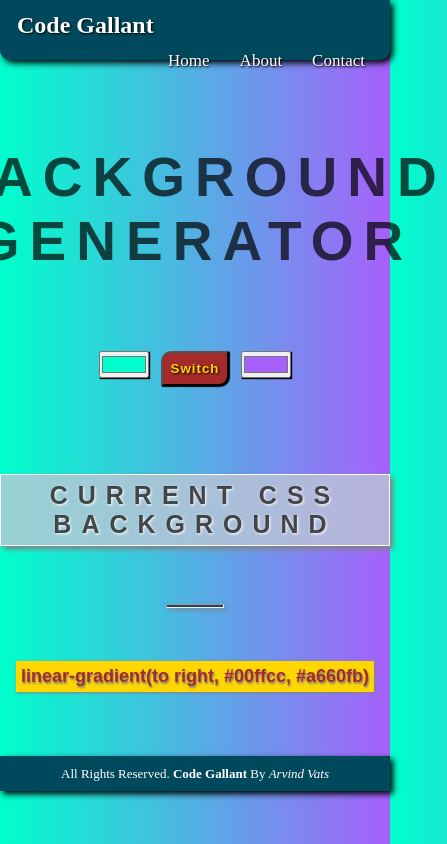
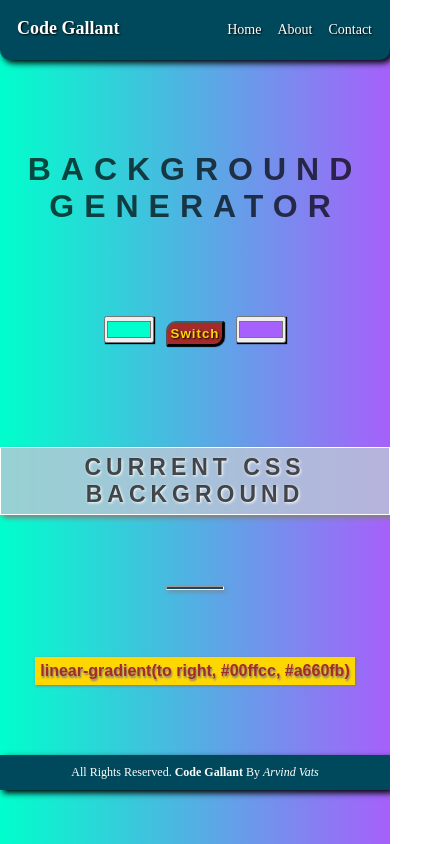
Before and after one commit to arvindvats/codegallant, a plain HTML site: page index.html in a window 390 px wide. Shown: the whole page, 447 px wide, since content can reach past the window. Drawn offline with nearby package versions, Linux system fonts and the light colour scheme.

Commit message:
Update index.html

```diff
--- a/index.html
+++ b/index.html
@@ -231,4 +231,42 @@
 		animation-duration: 1.2s;
 	}
 
+	@media only screen and (max-width: 600px){
+		.container h1{
+			font-size: 3.6rem;
+		}
+
+		.container h2{
+			font-size: 2.3rem;
+			letter-spacing: 0.5rem;
+		}
+
+		#switchColor{
+			padding: 0.3rem;
+		}
+
+		nav h1{
+			font-size: 1.8rem;
+			padding-top: 0.8rem;
+		}
+
+		nav ul li{
+			padding: 1.2rem 0.8rem;
+			font-size: 1.4rem;
+		}
+
+		h3{
+			font-size: 1.6rem;
+		}
+
+		footer{
+			font-size: 1.2rem;
+		}
+	}
+
+	@media only screen and (max-width: 500px){
+		.container h1{
+			font-size: 3.2rem;
+		}
+    }
 </style>
```
